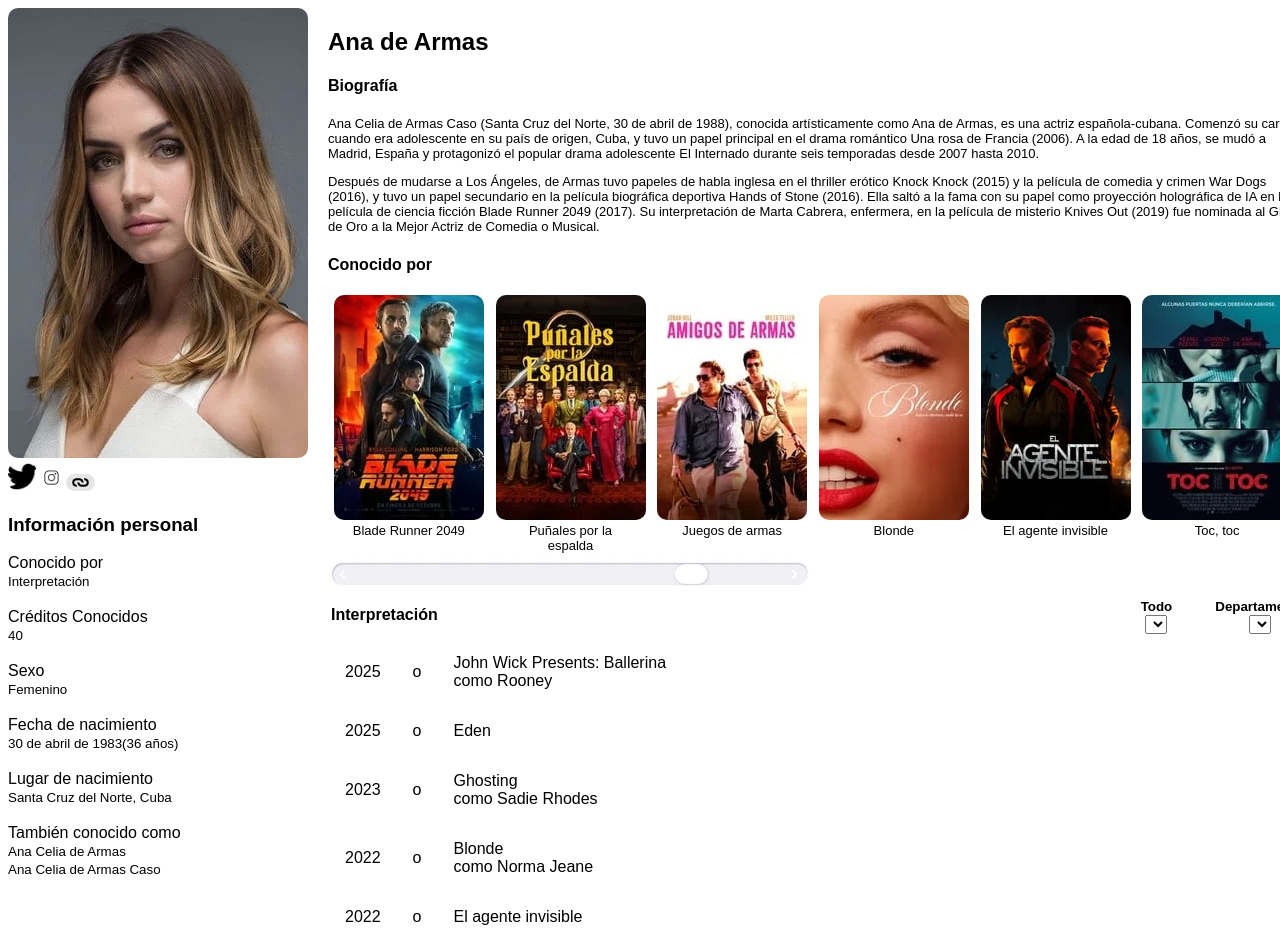
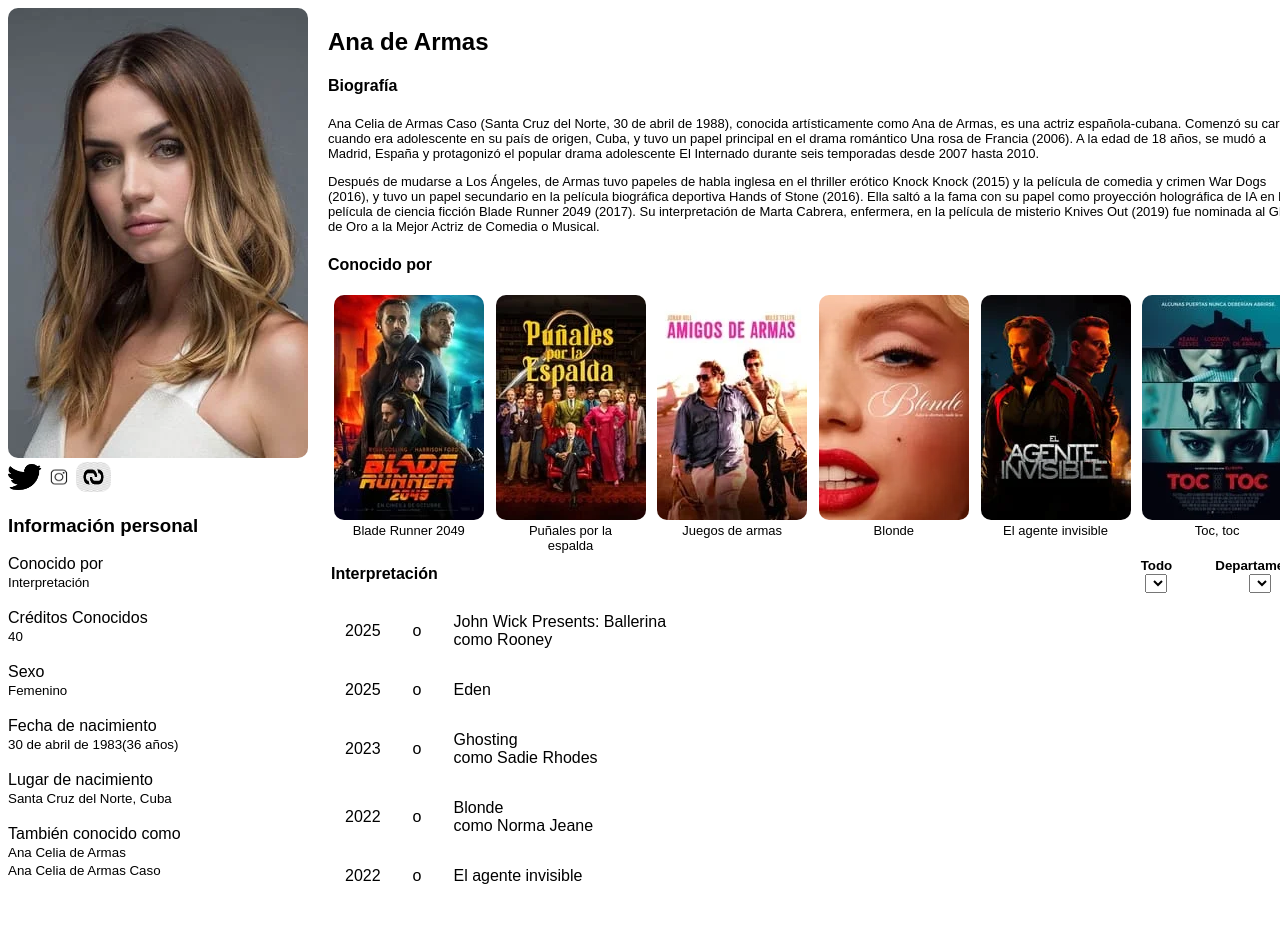
Before and after one commit to GustavoMenchaca1/item2, a plain HTML site: page index.html in a window 1280 px wide. Shown: the top 946 px of the page. After the commit the page ends 910 px from the top, so only its background shows below. Drawn offline with Linux system fonts and the light colour scheme.

Commit message:
Cambios tamaño iconos y container principal

```diff
--- a/index.html
+++ b/index.html
@@ -7,6 +7,7 @@
     <title>item2</title>
 </head>
 <body>
+  <div class="container">
     <main class="columnas">
       <section class="seccion1">
           <div>
@@ -14,7 +15,7 @@
           </div>
           <div class="iconosBox">
             <div class="icono">
-            <img src="imagenes/twiter.png" alt="twiter"><img src="imagenes/instagram2.png" alt="instagram"><img src="imagenes/pagInicio.png" alt="PaginaInicio">
+              <img src="imagenes/twiter.png" alt="twiter"><img src="imagenes/instagram3.png" alt="instagram"><img src="imagenes/pagInicio.png" alt="PaginaInicio">
             </div>
 
 
@@ -62,9 +63,7 @@
                 </div>
 
                 </div>
-              <div>
-                <img src="imagenes/barra.png" alt="Barra scroll">
-              </div>
+
                 <aside>
                   <table>
                     <th>Interpretación</th>
@@ -110,5 +109,7 @@
       </section>
 
    </main>
+  </div>
+
 </body>
 </html>
--- a/style.css
+++ b/style.css
@@ -21,8 +21,8 @@
 }
 
 .icono img {
-    width: 10%;
-    height: auto;
+    width: 30%;
+    height: 30px;
 }
 
 img {
```
Also changed, not shown: imagenes/instagram3.png (added). Lines whose indentation alone changed are shown as unchanged.
